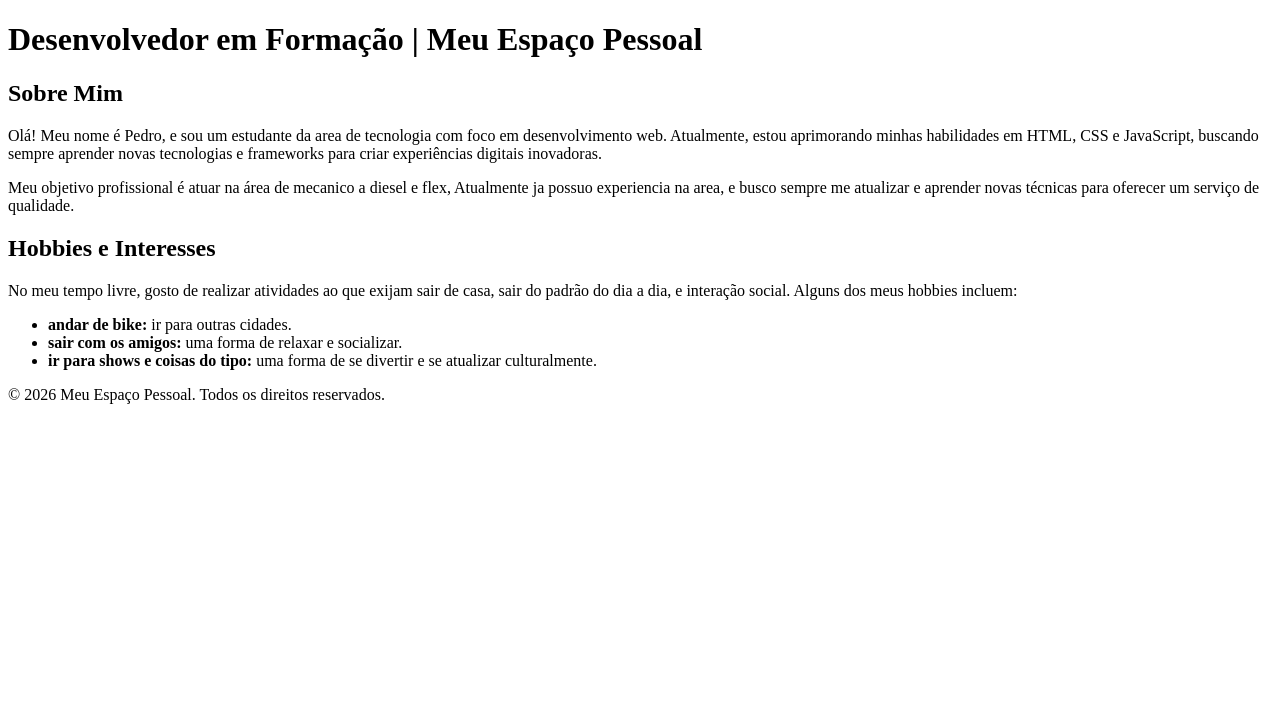
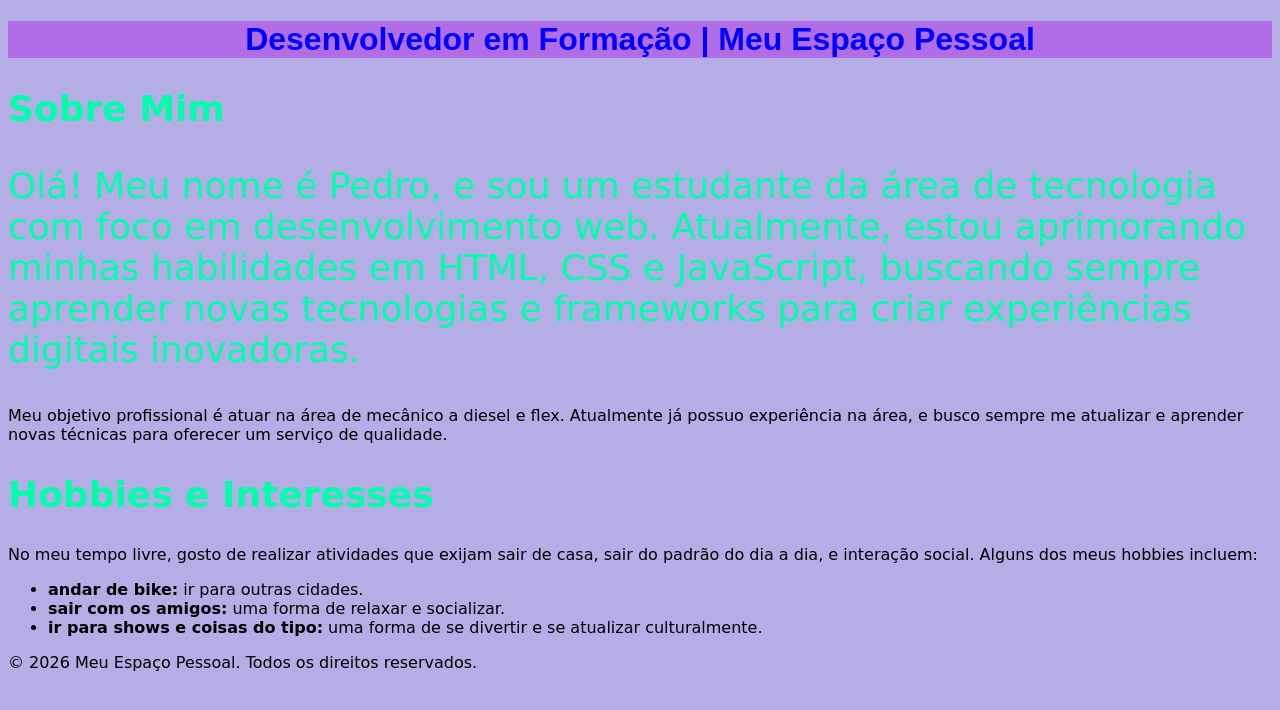
Before and after one commit to pedrobuneo-collab/LIMA, a plain HTML site: page S1_AT3_R1_LIMA/Meu_site.html in a window 1280 px wide. Drawn offline with Linux system fonts and the light colour scheme.

Commit message:
personalição com CSS

```diff
--- /dev/null
+++ b/S1_AT3_R1_LIMA/CSSExterno.html
@@ -0,0 +1,16 @@
+<!DOCTYPE html>
+<html lang="en">
+<head>
+    <meta charset="UTF-8">
+    <meta name="viewport" content="width=device-width, initial-scale=1.0">
+    <meta http-equiv="X-UA-Compatible" content="ie=edge">
+    <title>Document</title>
+    <link rel="stylesheet" href="style.CSS">.
+</head>
+<body>
+        <h1>Exemplo de CSS Externo</h1>
+        <p>conteúdo de exemplo css externo</p>
+        <p>neste caso o paragrafo nao tem css definido</p>
+
+</body>
+</html>
--- a/S1_AT3_R1_LIMA/Meu_site.html
+++ b/S1_AT3_R1_LIMA/Meu_site.html
@@ -4,36 +4,57 @@
     <meta charset="UTF-8">
     <meta name="viewport" content="width=device-width, initial-scale=1.0">
     <title>Meu Portfólio Pessoal</title>
+
+    <style>
+        /* Regras extraídas do arquivo style.CSS (Imagem 1) */
+        body {
+            font-family: cursive;
+            background-color: rgb(180, 173, 230);
+        }
+
+        .titulo_h1, #paragrafo {
+            text-align: left;
+            font-size: 36px;
+            color: rgb(0, 255, 170);
+        }
+    </style>
 </head>
 <body>
 
-    <Cabeçalho principal do site >
+    <!-- Cabeçalho principal do site -->
     <header>
-        <h1>Desenvolvedor em Formação | Meu Espaço Pessoal</h1>
+        <!-- CSS Inline idêntico ao da Imagem 2 aplicado no H1 principal -->
+        <h1 style="color: blue; background-color: rgb(177, 108, 231); text-align: center; font-family: Arial, 'Helvetica Neue', sans-serif;">
+            Desenvolvedor em Formação | Meu Espaço Pessoal
+        </h1>
     </header>
 
-    <Conteúdo principal da página>
+    <!-- Conteúdo principal da página -->
     <main>
 
-        <Seção: Sobre Mim>
+        <!-- Seção: Sobre Mim -->
         <section id="sobre-mim">
-            <h2>Sobre Mim</h2>
-            <p>
-                Olá! Meu nome é Pedro, e sou um estudante da area de tecnologia com foco em desenvolvimento web.
+            <h2 class="titulo_h1">Sobre Mim</h2>
+
+            <!-- ID "paragrafo" aplicado para utilizar o estilo do CSS externo da Imagem 1 -->
+            <p id="paragrafo">
+                Olá! Meu nome é Pedro, e sou um estudante da área de tecnologia com foco em desenvolvimento web.
                 Atualmente, estou aprimorando minhas habilidades em HTML, CSS e JavaScript, buscando sempre
                 aprender novas tecnologias e frameworks para criar experiências digitais inovadoras.
             </p>
             <p>
-                Meu objetivo profissional é atuar na área de mecanico a diesel e flex, Atualmente ja possuo experiencia na area,
+                Meu objetivo profissional é atuar na área de mecânico a diesel e flex. Atualmente já possuo experiência na área,
                 e busco sempre me atualizar e aprender novas técnicas para oferecer um serviço de qualidade.
             </p>
         </section>
 
-        <Seção: Hobbies>
+        <!-- Seção: Hobbies -->
         <section id="hobbies">
-            <h2>Hobbies e Interesses</h2>
-            <p>No meu tempo livre, gosto de realizar atividades ao que exijam sair de casa, sair do padrão do dia a dia, e interação social.
-                Alguns dos meus hobbies incluem:</p>
+            <h2 class="titulo_h1">Hobbies e Interesses</h2>
+            <p>
+                No meu tempo livre, gosto de realizar atividades que exijam sair de casa, sair do padrão do dia a dia, e interação social.
+                Alguns dos meus hobbies incluem:
+            </p>
             <ul>
                 <li><strong>andar de bike:</strong> ir para outras cidades.</li>
                 <li><strong>sair com os amigos:</strong> uma forma de relaxar e socializar.</li>
@@ -43,7 +64,7 @@
 
     </main>
 
-    <Rodapé da página>
+    <!-- Rodapé da página -->
     <footer>
         <p>&copy; 2026 Meu Espaço Pessoal. Todos os direitos reservados.</p>
     </footer>
--- /dev/null
+++ b/S1_AT3_R1_LIMA/style.CSS
@@ -0,0 +1,9 @@
+body{
+    font-family: cursive;
+    background-color: lightblue;
+}
+.titulo_h1, #paragrafo{
+    text-align: left;
+    front-size: 36px;
+    color:aquamarine;
+}
```
Also changed, not shown: S1_AT3_R1_LIMA/CSSInline.html (added, +19 -0 lines), S1_AT3_R1_LIMA/CSSInterno.html (added, +44 -0 lines).
